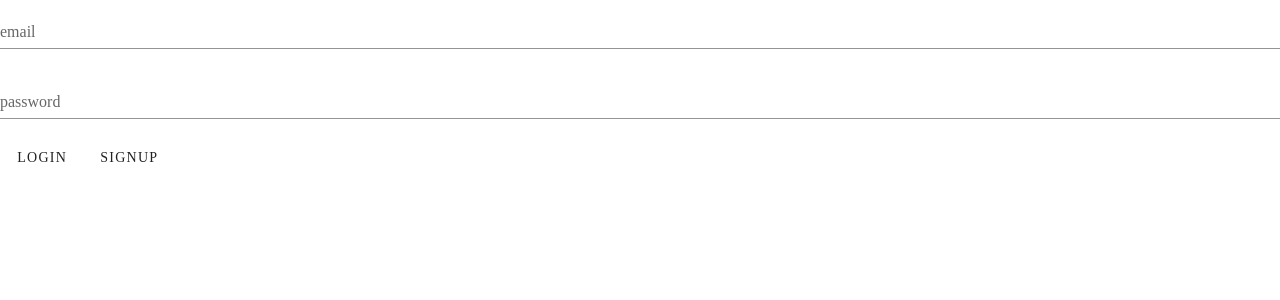
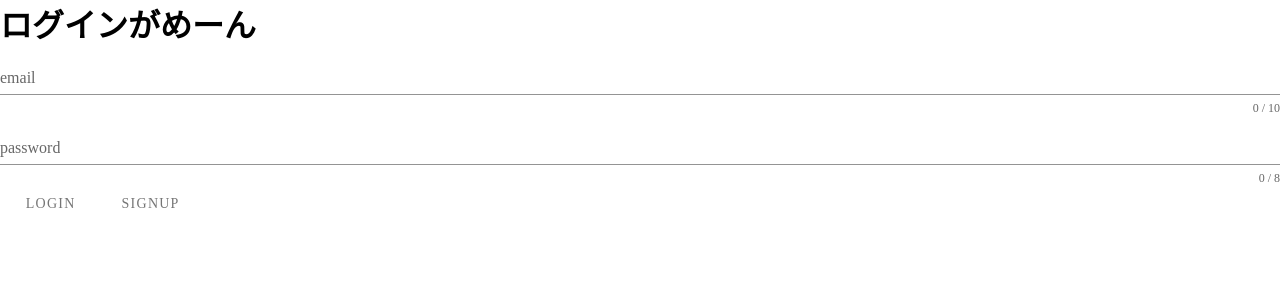
Before and after one commit to shou-kato/bbs_nuxt, a Nuxt app: page /auth/login in a window 1280 px wide. Shown: the top 300 px of the page. Built offline with nearby package versions, Linux system fonts and the light colour scheme; no server answers.

Commit message:
login画面編集

```diff
--- a/pages/auth/login.vue
+++ b/pages/auth/login.vue
@@ -1,17 +1,24 @@
 <template>
-  <div>
-    {{ $store.state.user }}
-    <v-text-field type="email" v-model="email" label="email" required>
-    </v-text-field>
+  <div id="app">
+    <h1>
+      ログインがめーん
+    </h1>
     <v-text-field
+      v-model="email"
+      type="email"
+      :counter="10"
+      label="email"
+      required
+    ></v-text-field>
+    <v-text-field
+      v-model="emailPassword"
       type="password"
-      v-model="emailPassword"
+      :counter="8"
       label="password"
       required
-    >
-    </v-text-field>
-    <v-btn text @click="dologin">login</v-btn>
-    <v-btn text to="/auth/signup" nuxt>signup</v-btn>
+    ></v-text-field>
+    <v-btn width="100" icon @click="dologin">login</v-btn>
+    <v-btn width="100" icon to="/auth/signup" nuxt>signup</v-btn>
   </div>
 </template>
 
--- a/pages/auth/signup.vue
+++ b/pages/auth/signup.vue
@@ -3,20 +3,20 @@
     <h1>signup!!</h1>
     <p v-show="error">{{ errorMessage }}</p>
     <v-text-field
+      v-model="displayName"
       type="text"
-      v-model="displayName"
       label="Name"
       required
     ></v-text-field>
     <v-text-field
+      v-model="email"
       type="email"
-      v-model="email"
       label="email"
       required
     ></v-text-field>
     <v-text-field
+      v-model="emailPassword"
       type="password"
-      v-model="emailPassword"
       label="password"
       required
     ></v-text-field>
```
